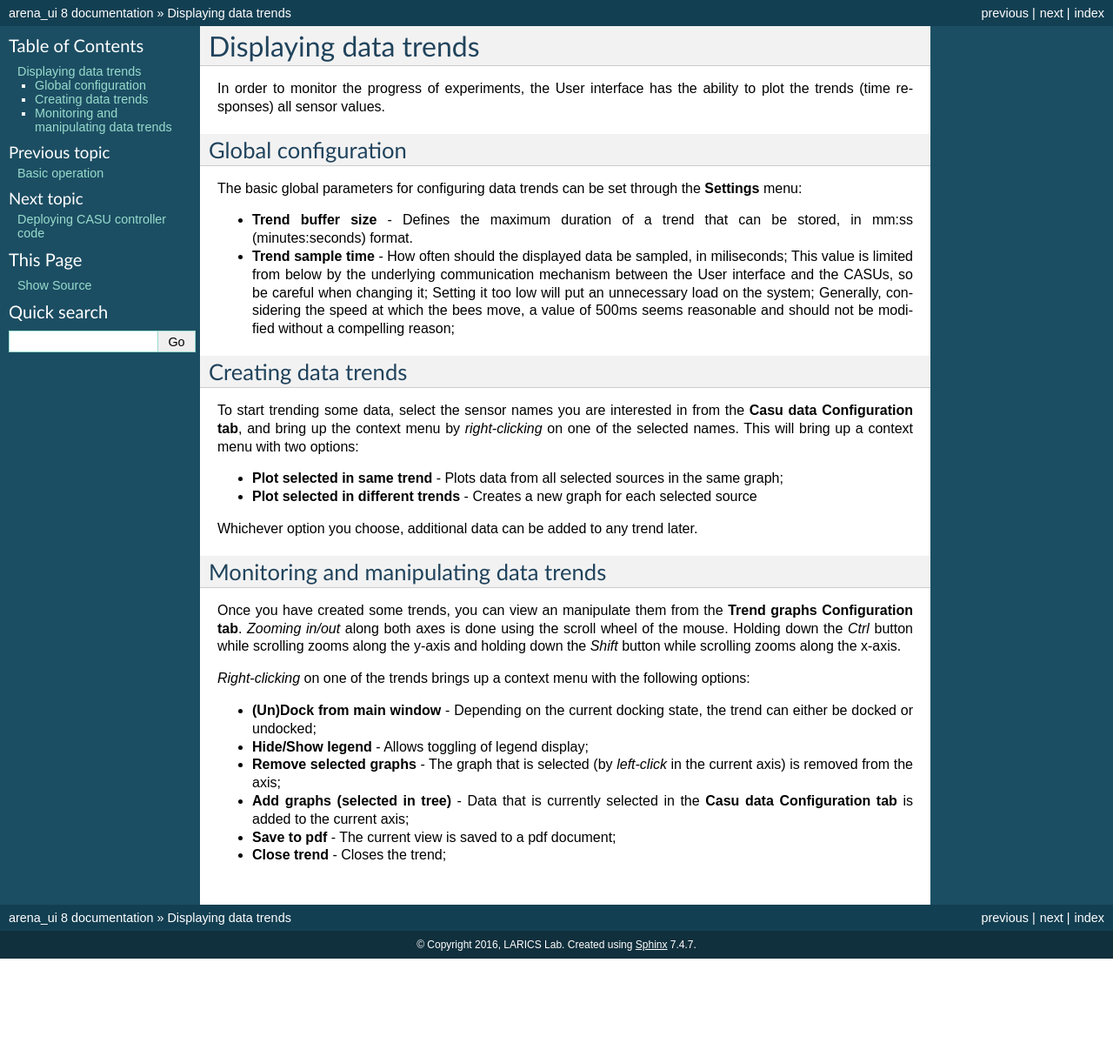
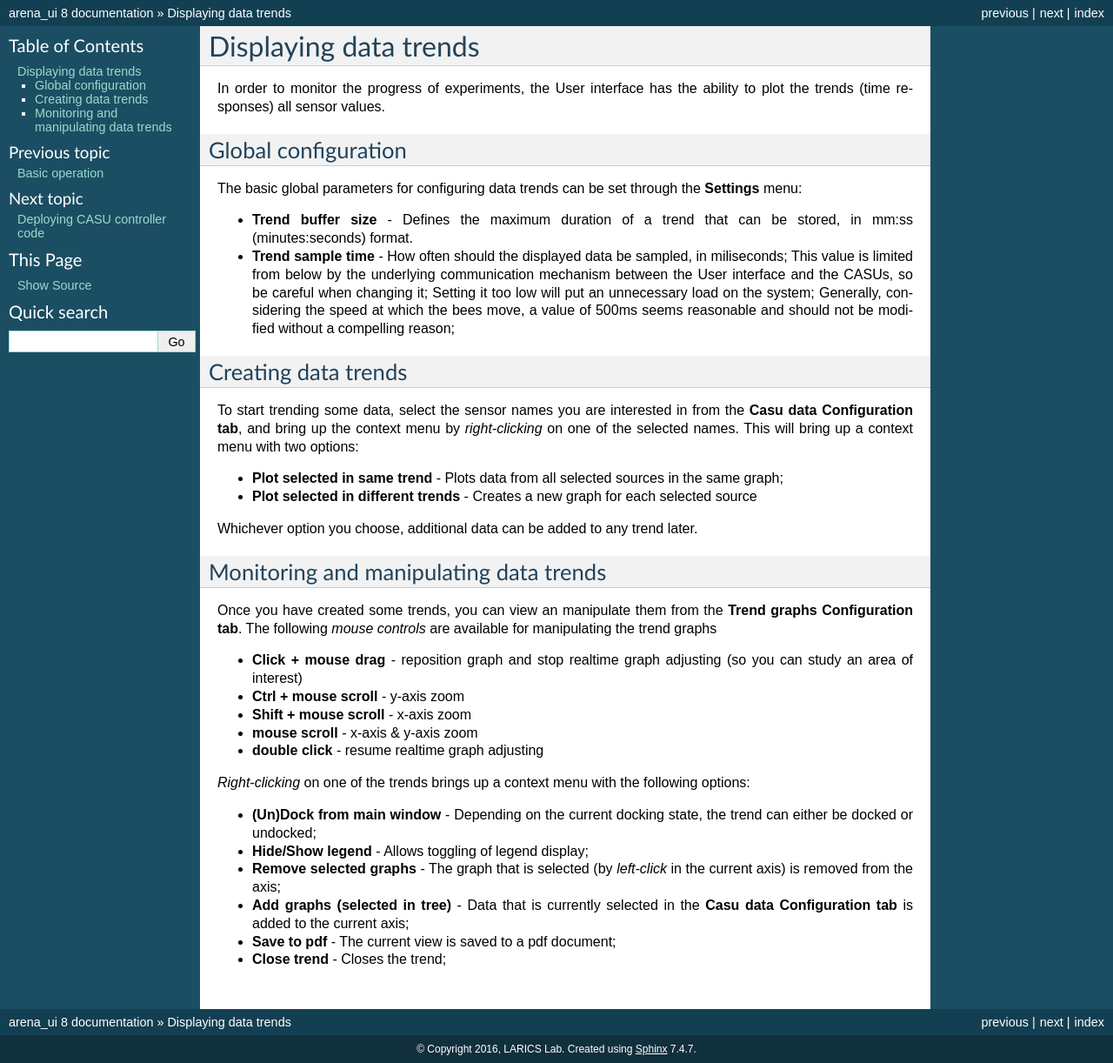
Before and after one commit to assisi/arena-ui, a Sphinx documentation site: the page built from userdoc/source/trends.rst, in a window 1280 px wide. Shown: the whole page at 87% size. Built offline with Sphinx 7.4.7, drawn with Linux system fonts in a browser that asks for light colours; formulas are drawn with MathJax 3; before the commit the page ends 1102 px from its top, so only the background shows below that.

Commit message:
Updated user doc. Closes #46

```diff
--- a/userdoc/source/trends.rst
+++ b/userdoc/source/trends.rst
@@ -39,10 +39,15 @@ Monitoring and manipulating data trends
 ---------------------------------------
 
 Once you have created some trends, you can view an manipulate them
-from the **Trend graphs Configuration tab**. *Zooming in/out* along
-both axes is done using the scroll wheel of the mouse. Holding down
-the *Ctrl* button while scrolling zooms along the y-axis and holding down the
-*Shift* button while scrolling zooms along the x-axis.
+from the **Trend graphs Configuration tab**. The following *mouse
+controls* are available for manipulating the trend graphs
+
+* **Click + mouse drag** - reposition graph and stop realtime graph
+  adjusting (so you can study an area of interest)
+* **Ctrl + mouse scroll** - y-axis zoom
+* **Shift + mouse scroll** - x-axis zoom
+* **mouse scroll** - x-axis & y-axis zoom
+* **double click** - resume realtime graph adjusting
 
 *Right-clicking* on one
 of the trends brings up a context menu with the following options:
```
